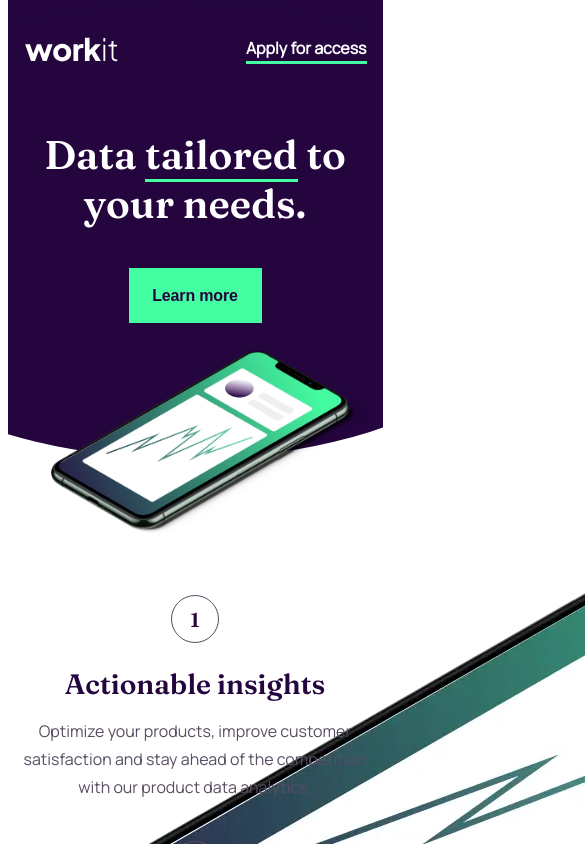
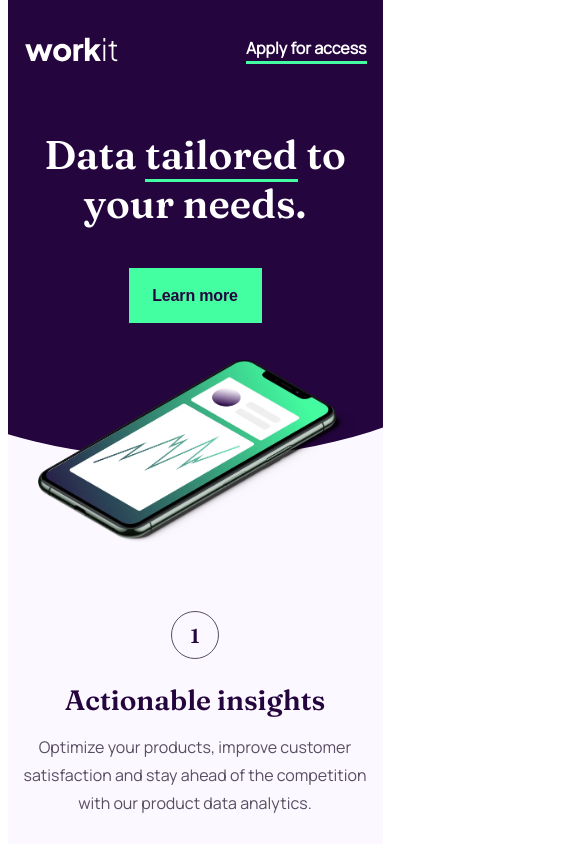
Before and after one commit to claystuart/workit-landing-page, a React (Vite) app: page / in a window 390 px wide. Shown: the top 844 px of the page, 585 px wide, since content can reach past the window. Built offline with nearby package versions, Linux system fonts and the light colour scheme.

Commit message:
Finished styling pink background for mobile.

```diff
--- a/src/Header.css
+++ b/src/Header.css
@@ -104,6 +104,15 @@ header .underline {
   display: none;
 }
 
+.img__phone {
+  position: absolute;
+  top: 393px;
+  left: 39px;
+  width: 320px;
+  height: 184px;
+  z-index: 20;
+}
+
 @media (min-width: 768px) {
   header {
     width: 768px;
--- a/src/Header.jsx
+++ b/src/Header.jsx
@@ -2,6 +2,7 @@ import './Header.css';
 import logo from './assets/images/logo-light.svg';
 import leftSwirls from './assets/images/bg-pattern-left.svg'
 import rightSwirls from './assets/images/bg-pattern-right.svg'
+
 
 export default function Header() {
     return (
@@ -14,6 +15,7 @@ export default function Header() {
                 <h1>Data <span className='underline'>tailored</span> to your needs.</h1>
                 <button>Learn more</button>
             </div>
+
             <img src={leftSwirls} className='leftSwirls'
                 alt="swirls heading left" />
             <img src={rightSwirls} className='rightSwirls'
--- a/src/SellingPoints.css
+++ b/src/SellingPoints.css
@@ -1,10 +1,36 @@
 main {
-  margin-top: 114px;
   width: 375px;
+  height: 1070px;
   display: flex;
   flex-direction: column;
   align-items: center;
   position: relative;
+  background-color: #fcf8ff;
+  background-color: transparent;
+  margin-top: -100px;
+  z-index: -10;
+  overflow: hidden;
+}
+
+main::before {
+  content: "";
+  background-color: #fcf8ff;
+  width: 784px;
+  height: 700px;
+  position: absolute;
+  z-index: -1;
+  top: 0px;
+}
+
+main::after {
+  content: "";
+  background-color: #fcf8ff;
+  width: 784px;
+  height: 459px;
+  position: absolute;
+  z-index: -1;
+  border-radius: 50%;
+  top: 609px;
 }
 
 main article {
@@ -14,6 +40,10 @@ main article {
   flex-direction: column;
   align-items: center;
   margin-bottom: 40px;
+}
+
+main article:first-of-type {
+  margin-top: 230px;
 }
 
 main article h1 {
@@ -43,12 +73,7 @@ main article p {
   margin-top: 16px;
 }
 
-main .img__phone {
-  position: absolute;
-  top: -244px;
-  left: 43px;
-  width: 320px;
-  height: 184px;
+.pinkBackground {
 }
 
 @media (min-width: 768px) {
--- a/src/SellingPoints.jsx
+++ b/src/SellingPoints.jsx
@@ -1,10 +1,8 @@
 import "./SellingPoints.css";
-import phone from './assets/images/image-phone.webp';
 
 export default function Center() {
     return (
         <main>
-            <img src={phone} className='img__phone' alt="phone" />
             <article>
                 <h1>1</h1>
                 <h2>Actionable insights</h2>
@@ -23,7 +21,6 @@ export default function Center() {
                 <p>Always affordable pricing that scales with your business. Get top-quality product data
                     analytics services without hidden costs or unexpected fees. </p>
             </article>
-            <div className="pinkBackground"></div>
         </main>
     );
 
```
